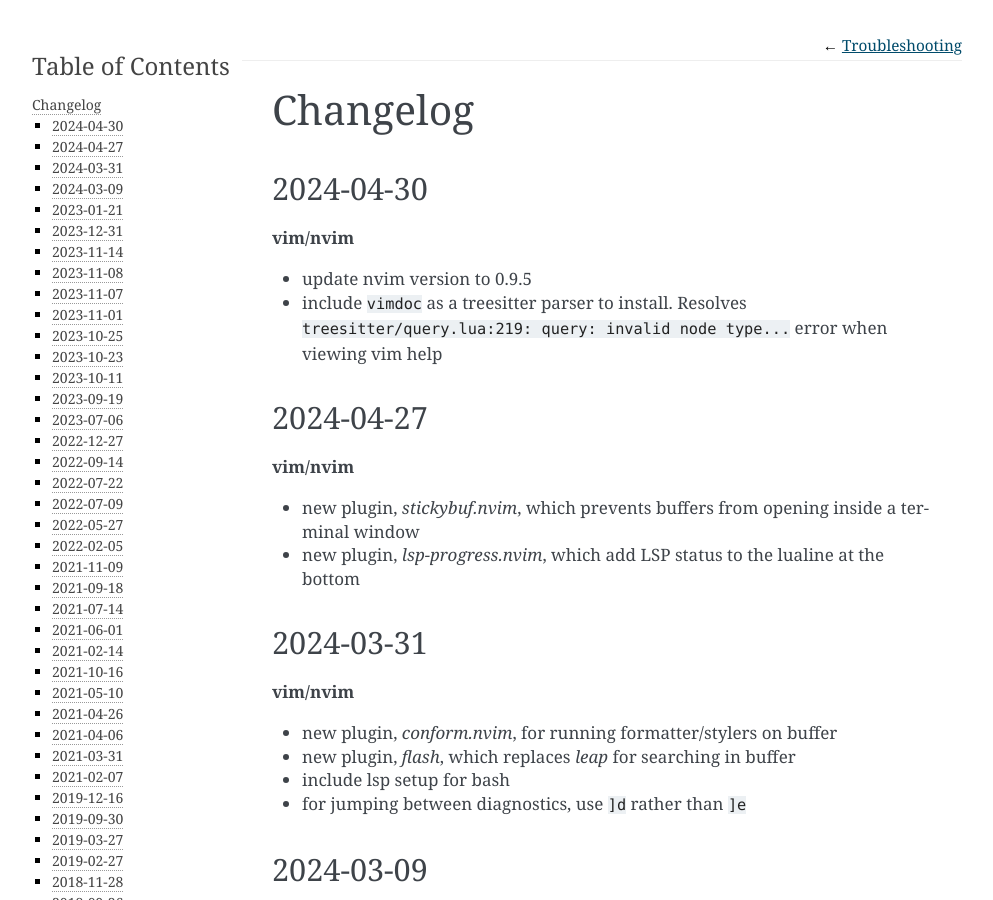
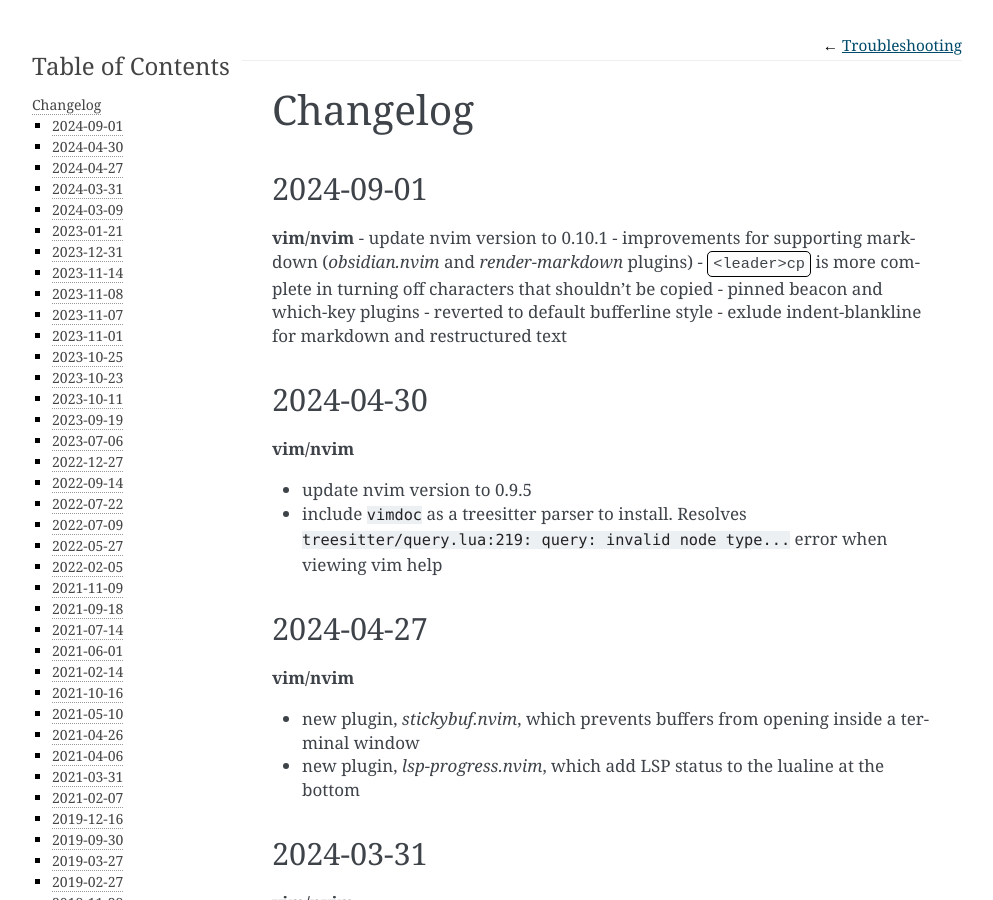
Before and after one commit to daler/dotfiles, a Sphinx documentation site: the page built from docs/changelog.rst, in a window 1280 px wide and 900 px high. Shown: the whole window, without its empty margins (148-1141 px from the left). Built offline with Sphinx 7.4.7, drawn with Linux system fonts in a browser that asks for light colours.

Commit message:
update changelog

```diff
--- a/docs/changelog.rst
+++ b/docs/changelog.rst
@@ -1,5 +1,17 @@
 Changelog
 =========
+
+2024-09-01
+----------
+
+**vim/nvim**
+- update nvim version to 0.10.1
+- improvements for supporting markdown (*obsidian.nvim* and *render-markdown* plugins)
+- :kbd:`<leader>cp` is more complete in turning off characters that shouldn't be copied
+- pinned beacon and which-key plugins
+- reverted to default bufferline style
+- exlude indent-blankline for markdown and restructured text
+
 
 2024-04-30
 ----------
```
